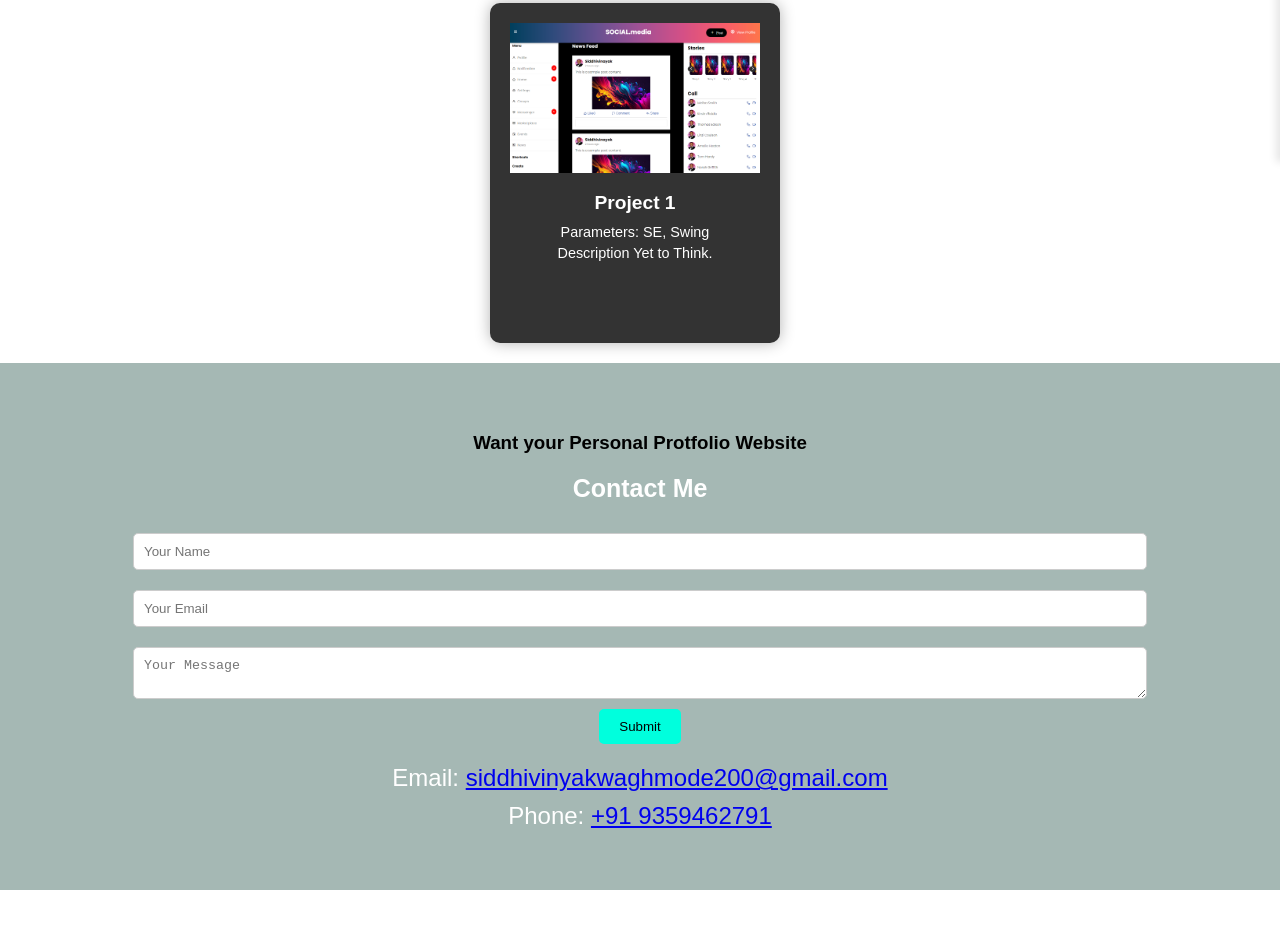
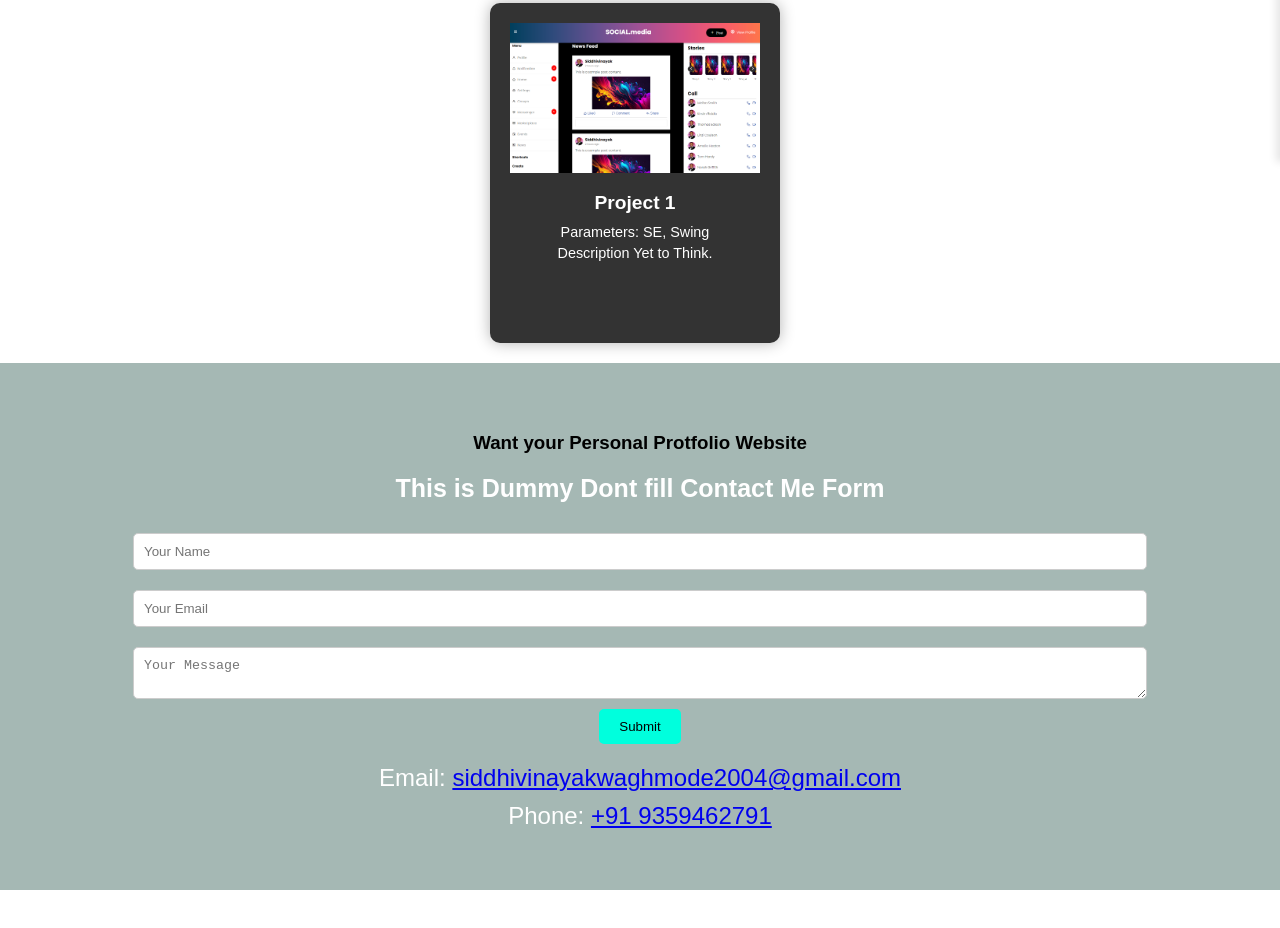
Before and after one commit to siddhivinayak-ai/profile-sv, a plain HTML site: page index.html in a window 1280 px wide. Shown: the part 678-1606 px from the top of the page. Drawn offline with nearby package versions, Linux system fonts and the light colour scheme.

Commit message:
Update index.html

```diff
--- a/index.html
+++ b/index.html
@@ -149,7 +149,7 @@
 
     <section id="contact">
       <h3 style="color: black;">  Want your Personal Protfolio Website  </h3>
-      <h2 style="color: rgb(255, 255, 255); font-size:25px;">Contact Me</h2>
+      <h2 style="color: rgb(255, 255, 255); font-size:25px;">This is Dummy Dont fill  Contact Me Form </h2>
       <form>
           <input type="text" name="name" placeholder="Your Name">
           <input type="email" name="email" placeholder="Your Email">
@@ -157,7 +157,7 @@
           <button type="submit">Submit</button>
       </form>
       <div class="contact-info">
-          <p>Email: <a href="mailto:siddhivinyakwaghmode200@gmail.com">siddhivinyakwaghmode200@gmail.com</a></p>
+          <p>Email: <a href="mailto:siddhivinayakwaghmode2004@gmail.com">siddhivinayakwaghmode2004@gmail.com</a></p>
           <p>Phone: <a href="tel:+919359462791">+91 9359462791</a></p>
           <!-- <div class="social-icons">
               <a href="https://www.linkedin.com/in/siddhivinayak-waghmode-641b6b241" target="_blank"  ><i class='bx bxl-linkedin'></i></a>
```
